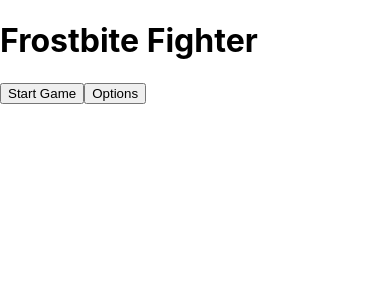
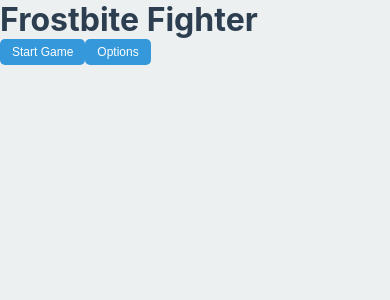
Before and after one commit to Axle-Bucamp/BK-fighter-3D, a Next.js app: page / in a window 390 px wide. Shown: the top 300 px of the page. Built offline with nearby package versions, Linux system fonts and the light colour scheme.

Commit message:
Update global CSS with responsive design

```diff
--- a/styles/globals.css
+++ b/styles/globals.css
@@ -1,9 +1,24 @@
+:root {
+  --primary-color: #3498db;
+  --secondary-color: #e74c3c;
+  --background-color: #ecf0f1;
+  --text-color: #2c3e50;
+}
+
+* {
+  box-sizing: border-box;
+  padding: 0;
+  margin: 0;
+}
+
 html,
 body {
-  padding: 0;
-  margin: 0;
+  max-width: 100vw;
+  overflow-x: hidden;
   font-family: -apple-system, BlinkMacSystemFont, Segoe UI, Roboto, Oxygen,
     Ubuntu, Cantarell, Fira Sans, Droid Sans, Helvetica Neue, sans-serif;
+  background-color: var(--background-color);
+  color: var(--text-color);
 }
 
 a {
@@ -11,16 +26,34 @@ a {
   text-decoration: none;
 }
 
-* {
-  box-sizing: border-box;
+button {
+  cursor: pointer;
+  padding: 10px 20px;
+  font-size: 16px;
+  background-color: var(--primary-color);
+  color: white;
+  border: none;
+  border-radius: 5px;
+  transition: background-color 0.3s ease;
 }
 
-@media (prefers-color-scheme: dark) {
-  html {
-    color-scheme: dark;
-  }
-  body {
-    color: white;
-    background: black;
+button:hover {
+  background-color: #2980b9;
+}
+
+/* Responsive design */
+@media (max-width: 768px) {
+  button {
+    padding: 8px 16px;
+    font-size: 14px;
   }
 }
+
+@media (max-width: 480px) {
+  button {
+    padding: 6px 12px;
+    font-size: 12px;
+  }
+}
+
+/* Add more global styles and responsive adjustments as needed */
```
